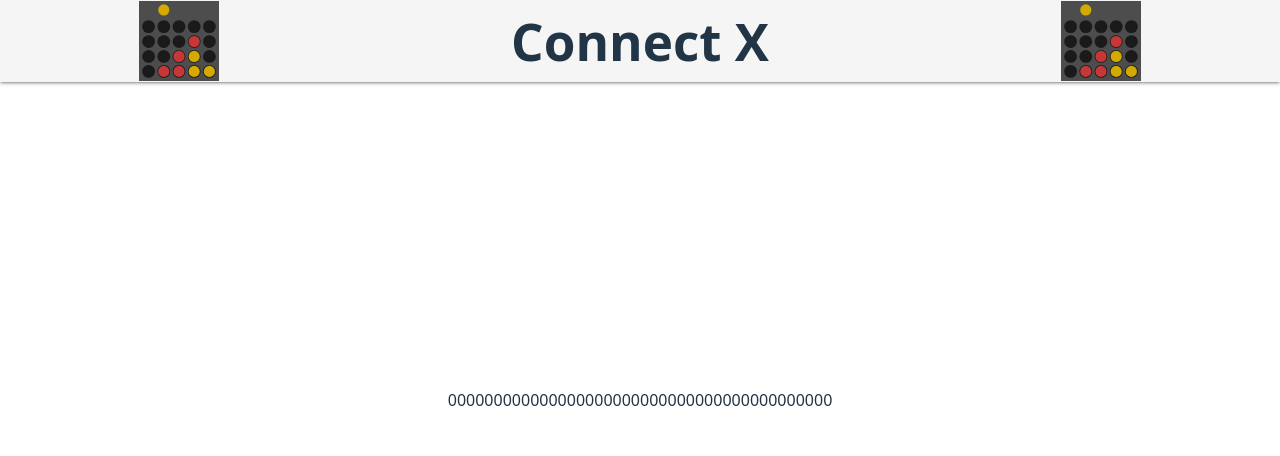
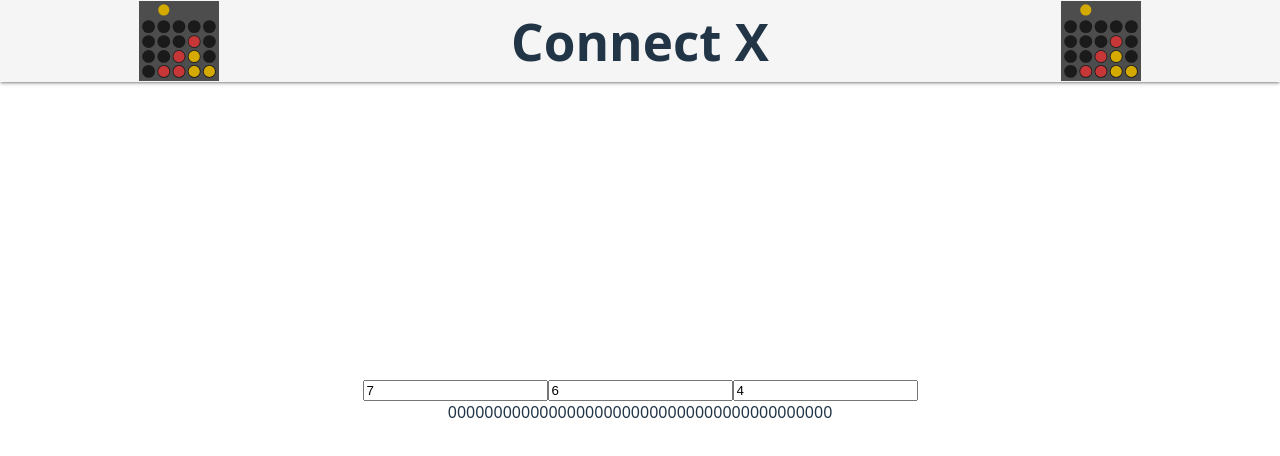
Before and after one commit to pauldubois98/ReactTraining, a React (Vite) app in the folder connect_x/: page / in a window 1280 px wide. Shown: the top 456 px of the page. Built offline with nearby package versions, Linux system fonts and the light colour scheme.

Commit message:
working form

```diff
--- a/connect_x/src/Form.jsx
+++ b/connect_x/src/Form.jsx
@@ -1,5 +1,51 @@
-function Form() {
-    return <></>;
+function Form(props) {
+    const N = props.N;
+    const setN = props.setN;
+    const M = props.M;
+    const setM = props.setM;
+    const X = props.X;
+    const setX = props.setX;
+    const setBoard = props.setBoard;
+    function handleN(e) {
+        const nb = Number(e.target.value);
+        if (nb >= 1 && nb <= 20) {
+            setN(nb);
+            setBoard(new Array(nb * M).fill(0));
+        }
+    }
+    function handleM(e) {
+        const nb = Number(e.target.value);
+        if (nb >= 1 && nb <= 20) {
+            setM(nb);
+            setBoard(new Array(N * nb).fill(0));
+        }
+    }
+    function handleX(e) {
+        const nb = Number(e.target.value);
+        if (nb >= 1 && nb <= Math.max(N, M)) {
+            setX(nb);
+            setBoard(new Array(N * M).fill(0));
+        }
+    }
+    return (
+        <form>
+            <input
+                type="number"
+                placeholder="Columns"
+                value={N}
+                onChange={handleN}></input>
+            <input
+                type="number"
+                placeholder="Rows"
+                value={M}
+                onChange={handleM}></input>
+            <input
+                type="number"
+                placeholder="Rows"
+                value={X}
+                onChange={handleX}></input>
+        </form>
+    );
 }
 
 export default Form;
```
